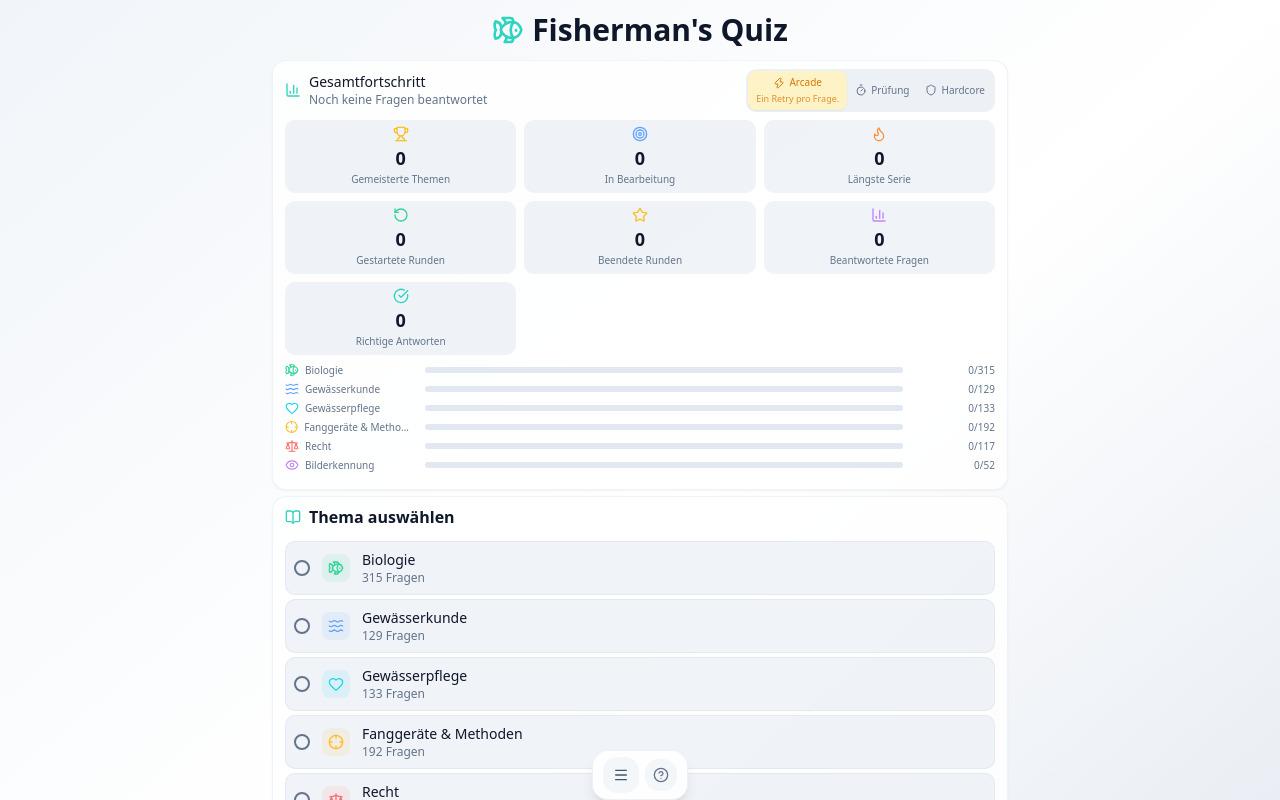
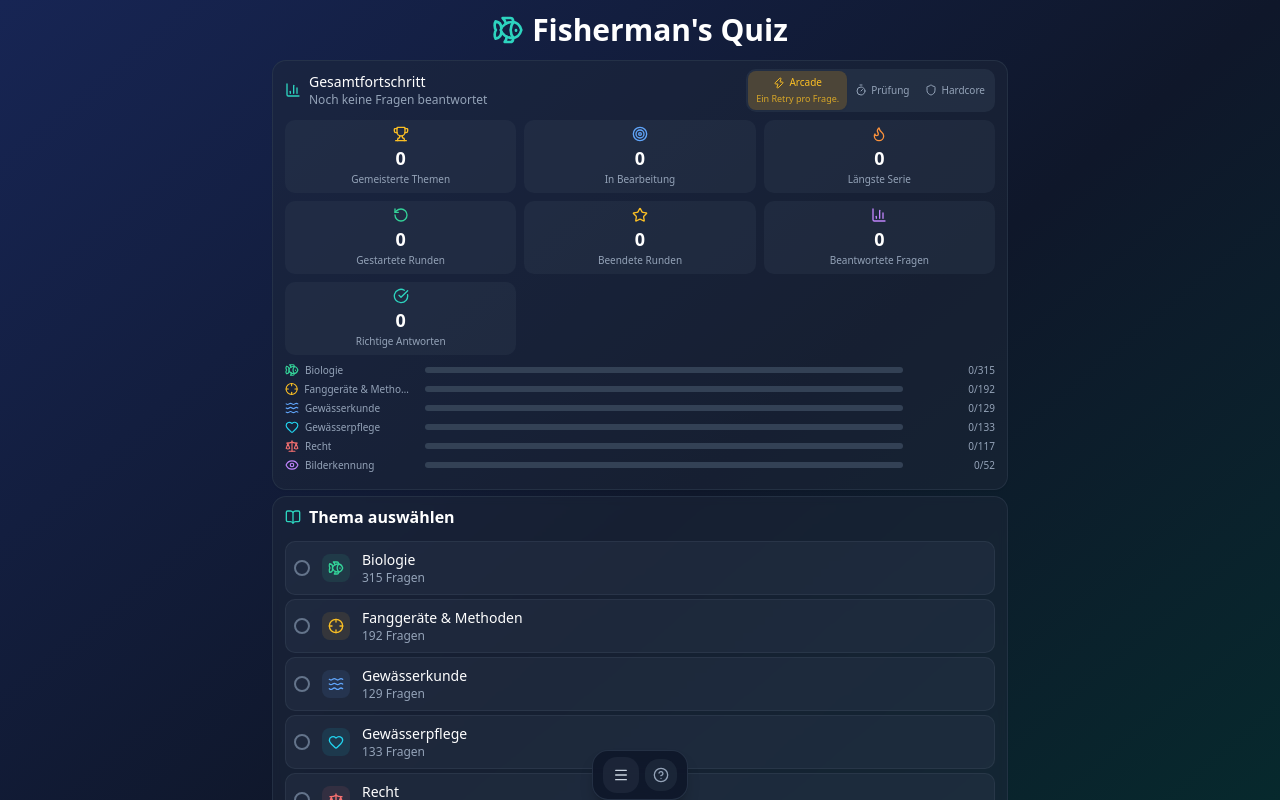
Before and after one commit to kod0r/fishermans-quiz, a React (Vite) app: page / in a window 1280 px wide. Shown: the top 800 px of the page. Built offline with nearby package versions, Linux system fonts and the light colour scheme.

Commit message:
fix(ui): reorder topic selection list for game modes

```diff
--- a/src/main.tsx
+++ b/src/main.tsx
@@ -7,7 +7,7 @@
 
 createRoot(document.getElementById('root')!).render(
   <StrictMode>
-    <ThemeProvider attribute="class" defaultTheme="system" enableSystem>
+    <ThemeProvider attribute="class" defaultTheme="dark" enableSystem>
       <App />
     </ThemeProvider>
   </StrictMode>,
--- a/src/views/start/topics.ts
+++ b/src/views/start/topics.ts
@@ -29,6 +29,15 @@
     selectedBg: "bg-emerald-500",
   },
   {
+    id: "Fanggeräte und -methoden",
+    label: "Fanggeräte & Methoden",
+    icon: Crosshair,
+    color: "text-amber-400",
+    bg: "bg-amber-400/10",
+    border: "border-amber-400/20",
+    selectedBg: "bg-amber-500",
+  },
+  {
     id: "Gewässerkunde",
     label: "Gewässerkunde",
     icon: Waves,
@@ -45,15 +54,6 @@
     bg: "bg-cyan-400/10",
     border: "border-cyan-400/20",
     selectedBg: "bg-cyan-500",
-  },
-  {
-    id: "Fanggeräte und -methoden",
-    label: "Fanggeräte & Methoden",
-    icon: Crosshair,
-    color: "text-amber-400",
-    bg: "bg-amber-400/10",
-    border: "border-amber-400/20",
-    selectedBg: "bg-amber-500",
   },
   {
     id: "Recht",
```
